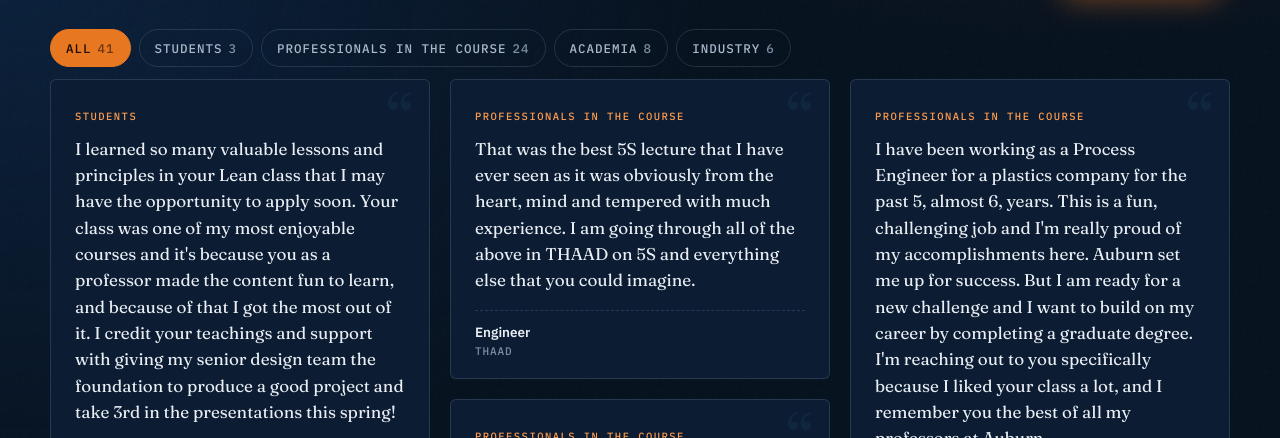
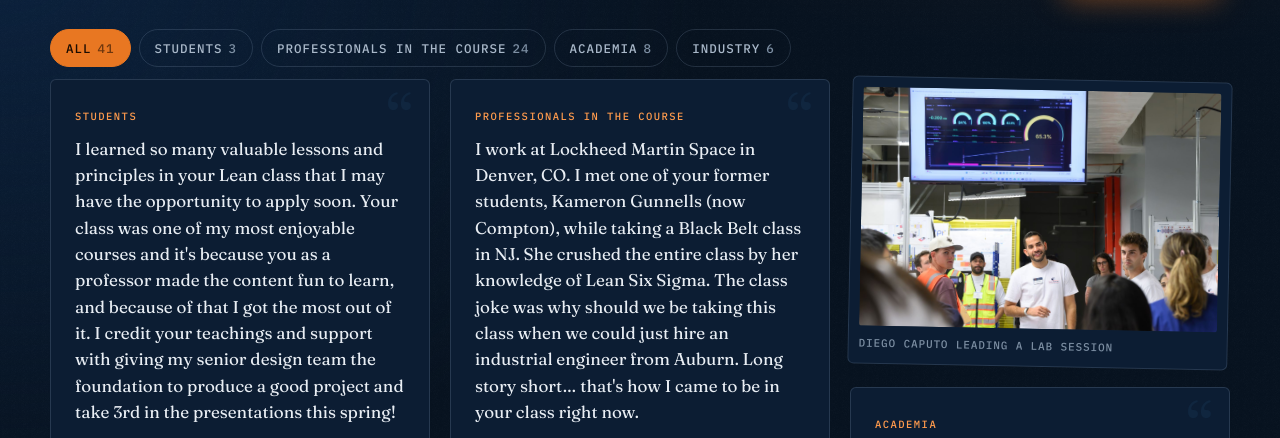
Before and after one commit to diegocaputo9/tiger-motors-lean-center, a plain HTML site: page testimonials.html in a window 1280 px wide. Shown: the part 285-723 px from the top of the page. Drawn offline with Linux system fonts and the light colour scheme.

Commit message:
Voices from the Lab: keep the Diego photo at the top of the right column
Pinning the Tom photo no longer shifts the other photos: each keeps its original slot, and the Diego photo starts the right-hand column on wide screens.

Co-Authored-By: Claude Opus 5.5 <noreply@anthropic.com>

```diff
--- a/testimonials.html
+++ b/testimonials.html
@@ -135,6 +135,7 @@ html[data-mode="light"] .mode .i-moon{display:block}
 /* photos scattered between the testimonials */
 .pc{break-inside:avoid;margin:0 0 20px;padding:10px 10px 12px;background:var(--card);border:1px solid var(--line);border-radius:6px;opacity:0;transform:translateY(14px) rotate(var(--tilt,0deg));transition:opacity .5s,transform .5s}
 .pc.in{opacity:1;transform:rotate(var(--tilt,0deg))}
+@media (min-width:1032px){.pc.col-top{break-before:column;-webkit-column-break-before:always}}
 .pc button{all:unset;display:block;width:100%;cursor:zoom-in;border-radius:3px;overflow:hidden}
 .pc button:focus-visible{outline:2px solid var(--orange-2);outline-offset:3px}
 .pc img{display:block;width:100%;height:auto;transition:transform .5s}
@@ -369,12 +370,13 @@ var VOICES = [
 ];
 
 /* ---- Photos shown between the testimonials: add new ones here (files go in testimonial-photos/).
-   before: an org name places the photo right above that testimonial in the full list; the others are spread evenly ---- */
+   before: an org name places the photo right above that testimonial in the full list; the others are spread evenly.
+   top: true starts a new column with this photo on wide screens, so it sits at the top of the right-hand column ---- */
 var PHOTOS = [
   {src:'testimonial-photos/honda-training-2024.jpg', cap:'Honda training at Tiger Motors · 2024', alt:'Honda team members with Tiger Motors staff in the lab'},
   {src:'testimonial-photos/tom-explaining.jpg', before:'Mayo Operations Components', cap:'Tom Devall teaching on the line', alt:'Tom Devall explaining a station to a group in the lab'},
   {src:'testimonial-photos/kia-fall-2024.jpg', cap:'Kia visit · Fall 2024', alt:'Auburn students and Kia staff in a Kia showroom'},
-  {src:'testimonial-photos/diego-explaining.jpg', cap:'Diego Caputo leading a lab session', alt:'Diego Caputo explaining the production system to visitors'},
+  {src:'testimonial-photos/diego-explaining.jpg', top:true, cap:'Diego Caputo leading a lab session', alt:'Diego Caputo explaining the production system to visitors'},
   {src:'testimonial-photos/honda-training-2025.jpg', cap:'Honda training at Tiger Motors · 2025', alt:'Honda team members gathered in the Tiger Motors lab'}
 ];
 
@@ -441,8 +443,8 @@ var counts={}; VOICES.forEach(function(v){counts[v.g]=(counts[v.g]||0)+1;});
 fEl.innerHTML='<button type="button" data-f="all" aria-pressed="true">All<span>'+VOICES.length+'</span></button>'+
   Object.keys(GROUPS).map(function(g){return '<button type="button" data-f="'+g+'" aria-pressed="false">'+GROUPS[g].l+'<span>'+(counts[g]||0)+'</span></button>';}).join('');
 function markUp(p,mk){ var t=esc(p); if(!mk) return t; var k=esc(mk), i=t.indexOf(k); return i<0?t:t.slice(0,i)+'<mark>'+k+'</mark>'+t.slice(i+k.length); }
-function photo(p,i){ var tilt=[-1.2,.9,-.6,1.1,-.8][i%5];
-  return '<figure class="pc" style="--tilt:'+tilt+'deg"><button type="button" data-lb="'+i+'" aria-label="'+esc('Enlarge photo: '+p.cap)+'"><img src="'+esc(p.src)+'" alt="'+esc(p.alt||p.cap)+'" loading="lazy"></button><figcaption>'+esc(p.cap)+'</figcaption></figure>'; }
+function photo(p,i,all){ var tilt=[-1.2,.9,-.6,1.1,-.8][i%5];
+  return '<figure class="pc'+(all&&p.top?' col-top':'')+'" style="--tilt:'+tilt+'deg"><button type="button" data-lb="'+i+'" aria-label="'+esc('Enlarge photo: '+p.cap)+'"><img src="'+esc(p.src)+'" alt="'+esc(p.alt||p.cap)+'" loading="lazy"></button><figcaption>'+esc(p.cap)+'</figcaption></figure>'; }
 var lb=document.getElementById('lb'), lbImg=document.getElementById('lbImg'), lbCap=document.getElementById('lbCap');
 grid.addEventListener('click',function(e){ var b=e.target.closest('[data-lb]'); if(!b) return; var p=PHOTOS[+b.getAttribute('data-lb')]; lbImg.src=p.src; lbImg.alt=p.alt||p.cap; lbCap.textContent=p.cap; if(lb.showModal) lb.showModal(); else lb.setAttribute('open',''); });
 document.getElementById('lbClose').addEventListener('click',function(){ lb.close(); });
@@ -458,9 +460,11 @@ function render(f){
   // all photos in the full list; filtered lists get about one photo per six testimonials
   var n=html.length, out=[], pinned={}, free=[];
   PHOTOS.forEach(function(p,pi){ var k=-1; if(f==='all'&&p.before) list.forEach(function(v,i){ if(k<0&&v.org===p.before) k=i; }); if(k>=0) pinned[k]=pi; else free.push(pi); });
-  var np=f==='all'?free.length:Math.min(free.length,Math.floor(n/6)), at={};
-  for(var k=0;k<np;k++) at[Math.round((k+1)*n/(np+1))]=free[k];
-  html.forEach(function(h,k){ if(k in pinned) out.push(photo(PHOTOS[pinned[k]],pinned[k])); out.push(h); if((k+1) in at) out.push(photo(PHOTOS[at[k+1]],at[k+1])); });
+  // in the full list every photo keeps its own evenly spaced slot, so pinning one does not move the others
+  var at={};
+  if(f==='all') free.forEach(function(pi){ at[Math.round((pi+1)*n/(PHOTOS.length+1))]=pi; });
+  else { var np=Math.min(free.length,Math.floor(n/6)); for(var k=0;k<np;k++) at[Math.round((k+1)*n/(np+1))]=free[k]; }
+  html.forEach(function(h,k){ if(k in pinned) out.push(photo(PHOTOS[pinned[k]],pinned[k],f==='all')); out.push(h); if((k+1) in at) out.push(photo(PHOTOS[at[k+1]],at[k+1],f==='all')); });
   grid.innerHTML=out.join('');
   fSub.textContent = GROUPS[f] ? GROUPS[f].d : '';
   reveal();
```
